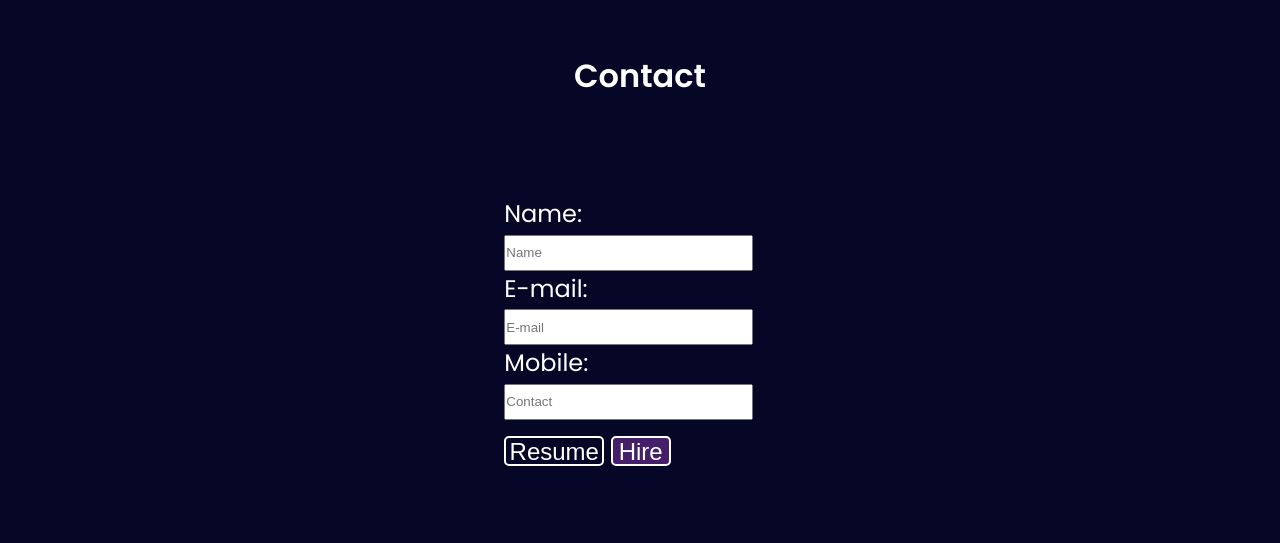
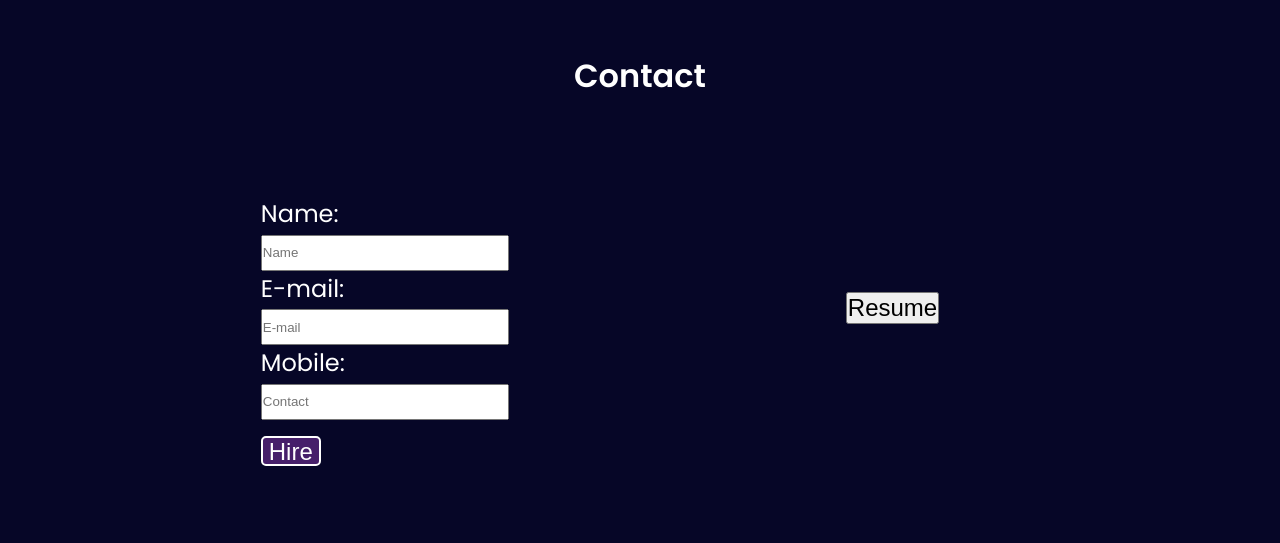
Before and after one commit to vikramgond/01_Portfolio, a plain HTML site: page index.html in a window 1280 px wide. Shown: the part 1736-2279 px from the top of the page. Drawn offline with nearby package versions, Linux system fonts and the light colour scheme.

Commit message:
add resume

```diff
--- a/index.html
+++ b/index.html
@@ -119,9 +119,15 @@
         <input type="email" placeholder="E-mail" required><br>
         <label>Mobile:</label>
         <input type="tel" placeholder="Contact" required><br>
-        <button id="btnR">Resume</button>
         <button id="btnH">Hire</button>
       </form>
+
+      <div class="resume">
+        <a href="https://02-resume-01.vercel.app/" target="_blank">
+          <button>Resume</button>
+        </a>
+      </div>
+
     </div>
 
     <div class="social-icons">
```
Lines whose indentation alone changed are shown as unchanged.
